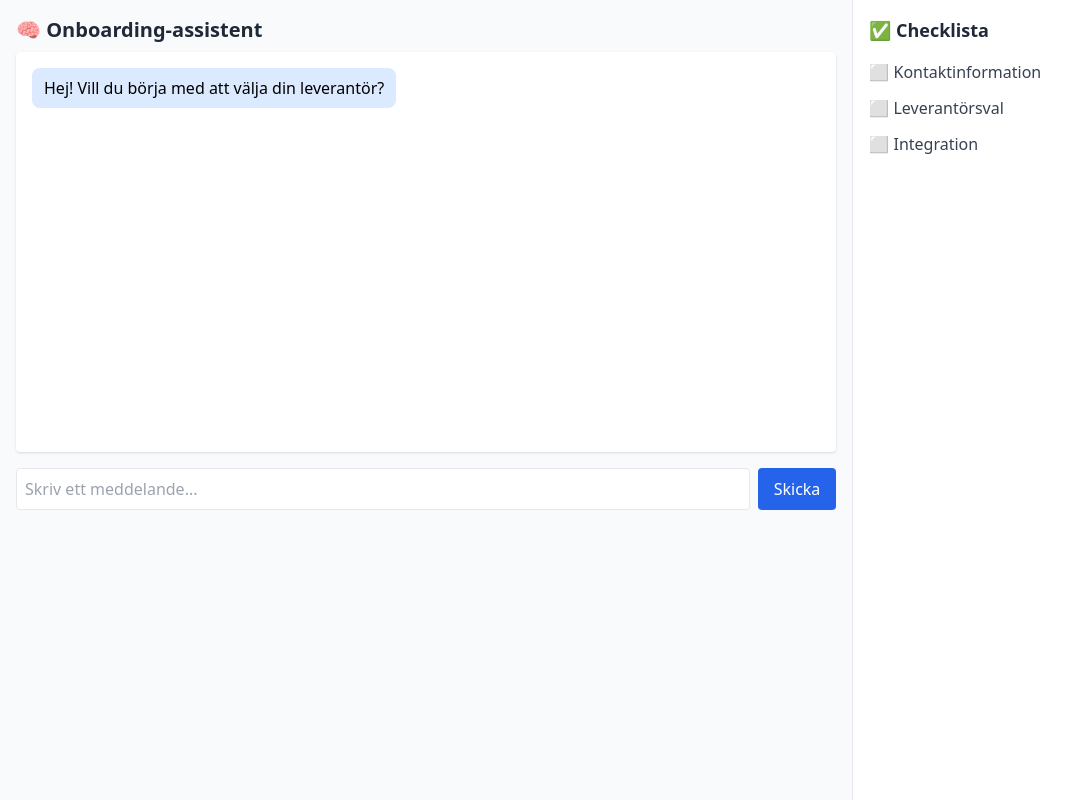
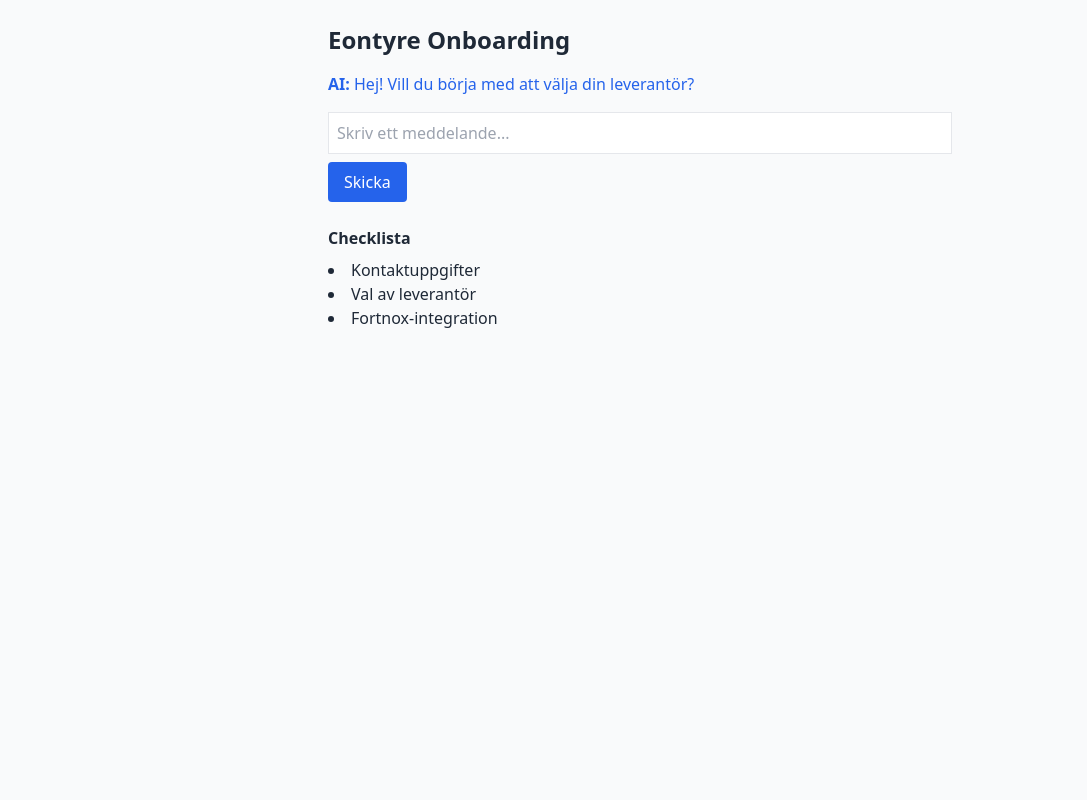
Before and after one commit to dhecoy/eontyre-onboarding-v2, a Next.js app: page / in a window 1280 px wide. Shown: the whole page, without its empty margins (0-1087 px from the left). Built offline with nearby package versions, Linux system fonts and the light colour scheme.

Commit message:
v2 Update index.tsx

```diff
--- a/pages/index.tsx
+++ b/pages/index.tsx
@@ -35,49 +35,37 @@
 
     setChecklist(updatedChecklist);
     setMessages([...updatedMessages, { sender: 'ai', text: aiResponse }]);
-  }; // ← Den här är superviktig
+  };
 
   return (
-    <div className='flex flex-col md:flex-row min-h-screen'>
-      <div className='w-full md:w-2/3 p-4 bg-gray-50 border-r'>
-        <h1 className='text-xl font-bold mb-2'>🧠 Onboarding-assistent</h1>
-        <div className='h-[400px] overflow-y-auto bg-white p-4 rounded shadow mb-4'>
-          {messages.map((msg, i) => (
-            <div key={i} className={`mb-2 ${msg.sender === 'ai' ? 'text-left' : 'text-right'}`}>
-              <span className={`inline-block px-3 py-2 rounded-lg ${msg.sender === 'ai' ? 'bg-blue-100 text-black' : 'bg-green-100 text-black'}`}>
-                {msg.text}
-              </span>
+    <div className="p-6 max-w-2xl mx-auto">
+      <h1 className="text-2xl font-bold mb-4">Eontyre Onboarding</h1>
+
+      <div className="space-y-2 mb-4">
+        {messages.map((msg, index) => (
+          <div key={index} className={msg.sender === 'ai' ? 'text-blue-600' : 'text-gray-800'}>
+            <strong>{msg.sender === 'ai' ? 'AI' : 'Du'}:</strong> {msg.text}
           </div>
         ))}
       </div>
-        <div className='flex gap-2'>
+
       <input
-            type='text'
-            className='flex-1 border p-2 rounded'
+        type="text"
         value={input}
         onChange={(e) => setInput(e.target.value)}
-            placeholder='Skriv ett meddelande...'
+        placeholder="Skriv ett meddelande..."
+        className="border p-2 w-full mb-2"
       />
-          <button
-            onClick={handleSend}
-            className='bg-blue-600 text-white px-4 py-2 rounded hover:bg-blue-700'
-          >
+      <button onClick={handleSend} className="bg-blue-600 text-white px-4 py-2 rounded">
         Skicka
       </button>
-        </div>
-      </div>
-      <div className='w-full md:w-1/3 p-4 bg-white'>
-        <h2 className='text-lg font-semibold mb-4'>✅ Checklista</h2>
-        <ul className='space-y-3'>
-          <li className={checklist.kontaktinfo ? 'text-green-600' : 'text-gray-700'}>
-            {checklist.kontaktinfo ? '✅' : '⬜'} Kontaktinformation
-          </li>
-          <li className={checklist.leverantor ? 'text-green-600' : 'text-gray-700'}>
-            {checklist.leverantor ? '✅' : '⬜'} Leverantörsval
-          </li>
-          <li className={checklist.integration ? 'text-green-600' : 'text-gray-700'}>
-            {checklist.integration ? '✅' : '⬜'} Integration
-          </li>
+
+      <div className="mt-6">
+        <h2 className="font-semibold mb-2">Checklista</h2>
+        <ul className="list-disc list-inside">
+          <li className={checklist.kontaktinfo ? 'line-through' : ''}>Kontaktuppgifter</li>
+          <li className={checklist.leverantor ? 'line-through' : ''}>Val av leverantör</li>
+          <li className={checklist.integration ? 'line-through' : ''}>Fortnox-integration</li>
         </ul>
       </div>
     </div>
```
Lines whose indentation alone changed are shown as unchanged.
